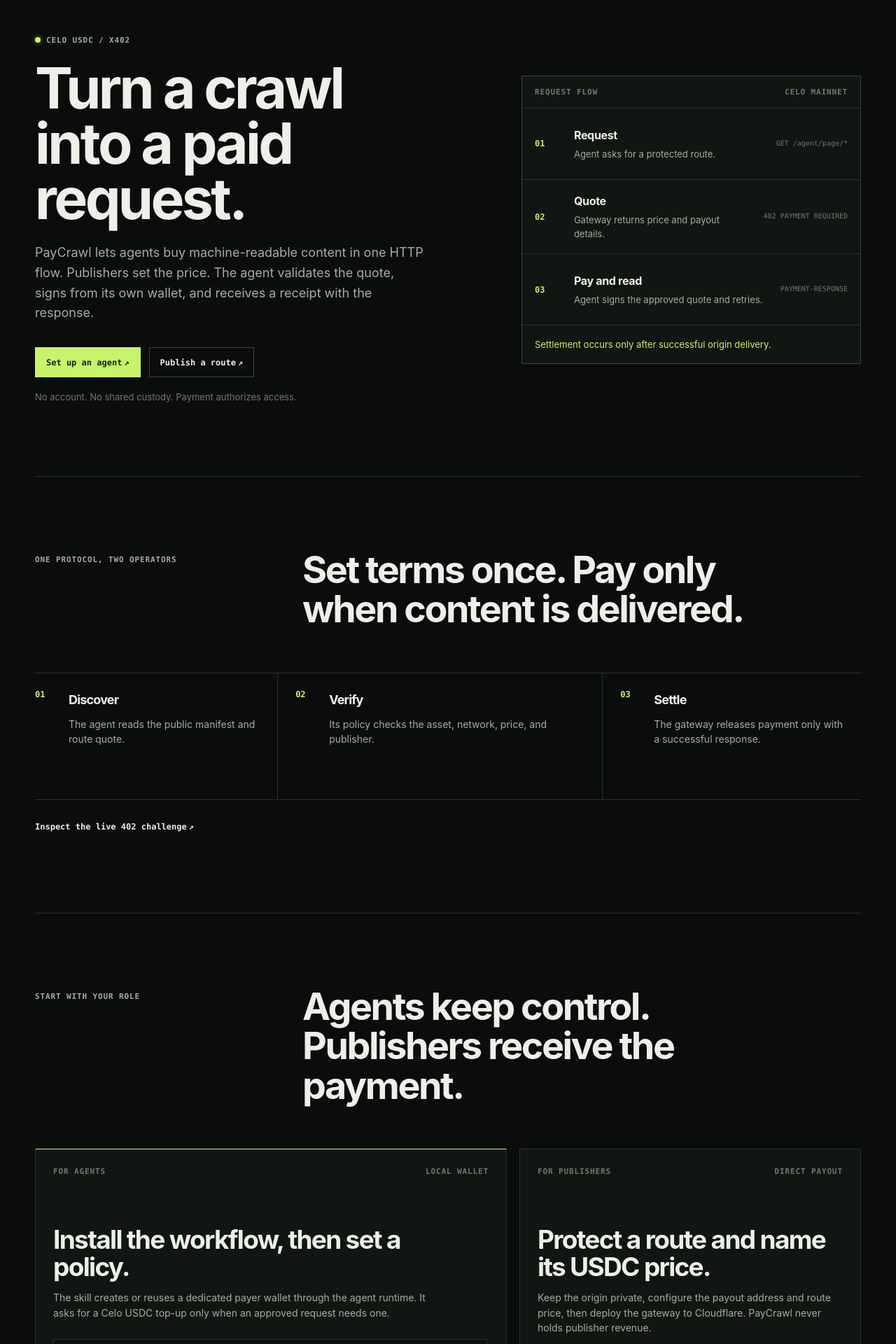
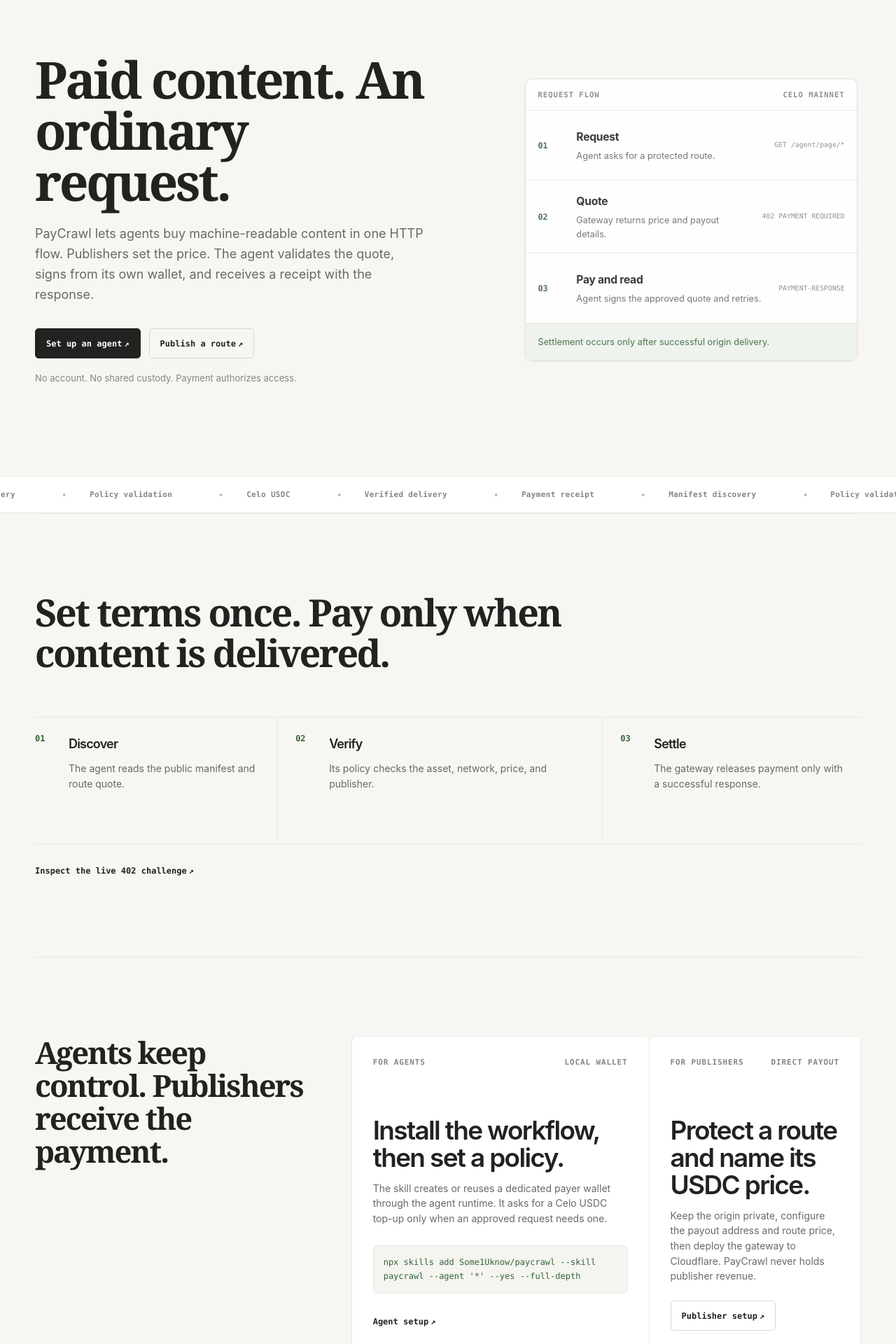
Before and after one commit to Some1Uknow/paycrawl, a Next.js app in the folder apps/web/: page / in a window 1280 px wide. Shown: the part 120-2040 px from the top of the page at 70% size. Built offline with nearby package versions, Linux system fonts and the light colour scheme; no server answers.

Commit message:
feat(web): refine light editorial experience

```diff
--- a/apps/web/app/globals.css
+++ b/apps/web/app/globals.css
@@ -1,18 +1,21 @@
 :root {
-  --canvas: #0a0d0b;
-  --surface: #111612;
-  --surface-raised: #171d18;
-  --line: #2a332c;
-  --line-strong: #3a473d;
-  --text: #edf0e9;
-  --text-muted: #a4ada2;
-  --text-faint: #6f796f;
-  --signal: #c8f36b;
-  --signal-ink: #17200d;
-  --danger: #f2a58c;
-  --mono: "SFMono-Regular", Consolas, "Liberation Mono", Menlo, monospace;
-  --sans: Inter, ui-sans-serif, system-ui, -apple-system, BlinkMacSystemFont,
-    "Segoe UI", sans-serif;
+  --canvas: #f7f6f3;
+  --surface: #ffffff;
+  --surface-raised: #f1f0ec;
+  --line: #eae8e2;
+  --line-strong: #dad7d0;
+  --text: #20231f;
+  --text-muted: #666b63;
+  --text-faint: #85877f;
+  --signal: #346538;
+  --signal-pale: #edf3ec;
+  --signal-ink: #ffffff;
+  --danger: #9f2f2d;
+  --mono:
+    "Geist Mono", "SFMono-Regular", Consolas, "Liberation Mono", Menlo,
+    monospace;
+  --sans: Satoshi, "SF Pro Display", "Helvetica Neue", Arial, sans-serif;
+  --serif: Newsreader, "Iowan Old Style", Georgia, serif;
   --page: min(1180px, calc(100% - 48px));
 }
 
@@ -34,6 +37,12 @@
   font-size: 16px;
   line-height: 1.55;
   text-rendering: optimizeLegibility;
+}
+
+.site-shell {
+  width: 100%;
+  max-width: 100%;
+  overflow: clip;
 }
 
 a {
@@ -196,7 +205,7 @@
   height: 8px;
   border-radius: 999px;
   background: var(--signal);
-  box-shadow: 0 0 0 4px rgb(200 243 107 / 9%);
+  box-shadow: 0 0 0 4px rgb(52 101 56 / 8%);
 }
 
 h1,
@@ -210,15 +219,16 @@
 h2,
 h3 {
   color: var(--text);
-  font-weight: 650;
+  font-weight: 600;
   letter-spacing: -0.045em;
 }
 
 h1 {
-  max-width: 660px;
+  max-width: 780px;
   margin-bottom: 24px;
-  font-size: clamp(46px, 6.3vw, 88px);
-  line-height: 0.98;
+  font-family: var(--serif);
+  font-size: clamp(52px, 5.7vw, 78px);
+  line-height: 1;
 }
 
 .hero-lede {
@@ -244,20 +254,23 @@
   min-height: 43px;
   padding: 0 15px;
   border: 1px solid transparent;
+  border-radius: 5px;
   font: 700 12px/1 var(--mono);
-  transition: background-color 160ms ease, border-color 160ms ease,
+  transition:
+    background-color 160ms ease,
+    border-color 160ms ease,
     color 160ms ease;
 }
 
 .button-primary {
-  background: var(--signal);
-  border-color: var(--signal);
-  color: var(--signal-ink);
+  background: var(--text);
+  border-color: var(--text);
+  color: #ffffff;
 }
 
 .button-primary:hover {
-  background: #d8ff8e;
-  border-color: #d8ff8e;
+  background: #3a3d38;
+  border-color: #3a3d38;
 }
 
 .button-secondary {
@@ -280,6 +293,8 @@
   position: relative;
   border: 1px solid var(--line-strong);
   background: var(--surface);
+  border-radius: 10px;
+  box-shadow: 0 2px 8px rgb(32 35 31 / 3%);
 }
 
 .panel-topline {
@@ -342,8 +357,49 @@
 
 .panel-rule {
   padding: 17px 18px;
+  background: var(--signal-pale);
   color: var(--signal);
   font-size: 13px;
+}
+
+.protocol-marquee {
+  width: 100%;
+  overflow: hidden;
+  border-top: 1px solid var(--line);
+  border-bottom: 1px solid var(--line);
+  background: var(--surface);
+}
+
+.protocol-marquee > div {
+  display: flex;
+  width: max-content;
+  animation: protocol-marquee 36s linear infinite;
+}
+
+.protocol-marquee span {
+  display: inline-flex;
+  align-items: center;
+  min-height: 51px;
+  padding: 0 34px;
+  color: var(--text-faint);
+  font: 600 11px/1 var(--mono);
+  letter-spacing: 0.03em;
+  white-space: nowrap;
+}
+
+.protocol-marquee span::before {
+  width: 4px;
+  height: 4px;
+  margin-right: 34px;
+  border-radius: 50%;
+  background: #a9c6ab;
+  content: "";
+}
+
+@keyframes protocol-marquee {
+  to {
+    transform: translateX(-50%);
+  }
 }
 
 .landing-flow,
@@ -354,18 +410,17 @@
 }
 
 .section-heading {
-  display: grid;
-  grid-template-columns: minmax(160px, 0.3fr) minmax(0, 0.7fr);
-  gap: 40px;
-  align-items: start;
+  display: block;
+  max-width: 800px;
   margin-bottom: 62px;
 }
 
 .section-heading h2 {
-  max-width: 650px;
-  margin: -7px 0 0;
+  max-width: 800px;
+  margin: 0;
+  font-family: var(--serif);
   font-size: clamp(30px, 4.2vw, 54px);
-  line-height: 1.05;
+  line-height: 1.08;
 }
 
 .flow-list {
@@ -420,21 +475,71 @@
   margin-top: 30px;
 }
 
+.operator-paths {
+  display: grid;
+  grid-template-columns: minmax(0, 0.36fr) minmax(0, 0.64fr);
+  gap: 42px;
+  align-items: start;
+}
+
+.operator-paths .section-heading {
+  grid-column: 1;
+  margin: 0;
+}
+
+.operator-paths .section-heading h2 {
+  font-size: clamp(30px, 3.4vw, 48px);
+}
+
 .operator-grid {
+  grid-column: 2;
   display: grid;
-  grid-template-columns: 1.16fr 0.84fr;
-  gap: 18px;
+  grid-template-columns: repeat(12, minmax(0, 1fr));
+  grid-auto-flow: dense;
+  gap: 0;
 }
 
 .operator-card {
-  min-height: 390px;
-  padding: 25px;
-  border: 1px solid var(--line);
+  min-height: 430px;
+  padding: 30px;
+  border: 1px solid #eaeaea;
+  border-radius: 8px;
   background: var(--surface);
+  transition:
+    border-color 200ms ease,
+    box-shadow 200ms ease,
+    transform 200ms ease;
+}
+
+.operator-card:hover {
+  border-color: #c9ccc4;
+  box-shadow: 0 2px 8px rgb(32 35 31 / 4%);
+  transform: translateY(-2px);
 }
 
 .operator-agent {
-  border-top-color: var(--signal);
+  grid-column: span 7;
+  border-right: 0;
+}
+
+.operator-publisher {
+  grid-column: span 5;
+}
+
+.operator-agent:hover {
+  grid-column: span 8;
+}
+
+.operator-agent:hover + .operator-publisher {
+  grid-column: span 4;
+}
+
+.operator-publisher:hover {
+  grid-column: span 6;
+}
+
+.operator-grid:has(.operator-publisher:hover) .operator-agent {
+  grid-column: span 6;
 }
 
 .operator-card-topline {
@@ -465,7 +570,8 @@
   margin: 27px 0 26px;
   overflow-x: auto;
   border: 1px solid var(--line);
-  background: #0c100d;
+  border-radius: 6px;
+  background: #f4f4f0;
   color: var(--signal);
   font: 12px/1.65 var(--mono);
   white-space: pre-wrap;
@@ -484,6 +590,7 @@
 
 .live-console {
   border: 1px solid var(--line-strong);
+  border-radius: 10px;
   background: var(--surface);
 }
 
@@ -509,8 +616,9 @@
 .status-chip {
   flex: 0 0 auto;
   padding: 7px 8px;
-  border: 1px solid #597426;
-  background: #1b2511;
+  border: 1px solid #c6d8c6;
+  border-radius: 999px;
+  background: var(--signal-pale);
   color: var(--signal);
   font: 650 10px/1 var(--mono);
   letter-spacing: 0.04em;
@@ -518,14 +626,14 @@
 }
 
 .status-chip.pending {
-  border-color: var(--line-strong);
-  background: transparent;
-  color: var(--text-muted);
+  border-color: #ddd9cf;
+  background: #fbf3db;
+  color: #956400;
 }
 
 .status-chip.offline {
-  border-color: #724436;
-  background: #241512;
+  border-color: #f0c9c9;
+  background: #fdebeb;
   color: var(--danger);
 }
 
@@ -592,7 +700,10 @@
 
 .receipt {
   display: grid;
-  grid-template-columns: minmax(160px, 1.2fr) minmax(90px, 0.5fr) minmax(180px, 1fr) 18px;
+  grid-template-columns: minmax(160px, 1.2fr) minmax(90px, 0.5fr) minmax(
+      180px,
+      1fr
+    ) 18px;
   gap: 20px;
   align-items: center;
   min-height: 56px;
@@ -600,11 +711,13 @@
   border-bottom: 1px solid var(--line);
   color: var(--text-muted);
   font: 11px/1.35 var(--mono);
-  transition: background-color 160ms ease, color 160ms ease;
+  transition:
+    background-color 160ms ease,
+    color 160ms ease;
 }
 
 .receipt:hover {
-  background: var(--surface-raised);
+  background: #fafaf8;
   color: var(--text);
 }
 
@@ -637,6 +750,7 @@
 
 .reference-header h1 {
   margin: -5px 0 -8px;
+  font-family: var(--serif);
   font-size: clamp(46px, 6vw, 76px);
 }
 
@@ -733,6 +847,7 @@
 .reference-content h2 {
   max-width: 650px;
   margin-bottom: 20px;
+  font-family: var(--serif);
   font-size: clamp(29px, 3.7vw, 45px);
   line-height: 1.06;
 }
@@ -767,7 +882,7 @@
 .reference-content code {
   padding: 2px 4px;
   background: var(--surface-raised);
-  color: #d7e6bb;
+  color: #466447;
   font-size: 0.85em;
 }
 
@@ -803,8 +918,8 @@
   gap: 16px;
   padding: 17px 18px;
   border-left: 2px solid var(--signal);
-  background: #131b10;
-  color: #c9d8b9;
+  background: var(--signal-pale);
+  color: #466447;
   font-size: 14px;
 }
 
@@ -821,8 +936,9 @@
   margin: 17px 0 25px;
   overflow-x: auto;
   border: 1px solid var(--line-strong);
-  background: #0c100d;
-  color: #dce9c6;
+  border-radius: 6px;
+  background: #f4f4f0;
+  color: #465e47;
   font: 12px/1.7 var(--mono);
   white-space: pre-wrap;
   overflow-wrap: anywhere;
@@ -839,6 +955,7 @@
   margin-top: 26px;
   overflow-x: auto;
   border: 1px solid var(--line-strong);
+  border-radius: 8px;
 }
 
 table {
@@ -898,6 +1015,7 @@
 .registration-card h1 {
   max-width: 650px;
   margin-bottom: 22px;
+  font-family: var(--serif);
   font-size: clamp(40px, 5.5vw, 68px);
 }
 
@@ -986,6 +1104,24 @@
   .flow-list,
   .operator-grid {
     grid-template-columns: 1fr;
+  }
+
+  .operator-paths {
+    display: block;
+  }
+
+  .operator-paths .section-heading {
+    margin-bottom: 42px;
+  }
+
+  .operator-agent,
+  .operator-publisher,
+  .operator-agent:hover,
+  .operator-agent:hover + .operator-publisher,
+  .operator-publisher:hover,
+  .operator-grid:has(.operator-publisher:hover) .operator-agent {
+    grid-column: 1;
+    border-right: 1px solid #eaeaea;
   }
 
   .flow-list li,
@@ -1195,4 +1331,8 @@
     scroll-behavior: auto !important;
     transition-duration: 0.01ms !important;
   }
+
+  .protocol-marquee > div {
+    animation-play-state: paused;
+  }
 }
--- a/apps/web/app/page.tsx
+++ b/apps/web/app/page.tsx
@@ -1,4 +1,5 @@
 import { LiveMetrics } from "../components/live-metrics";
+import { MotionReveal, PinnedGallery } from "../components/motion";
 import { SiteFooter, SiteNav } from "../components/site-chrome";
 
 export const revalidate = 300;
@@ -7,7 +8,7 @@
 
 export default function Home(): React.ReactElement {
   return (
-    <main id="main-content">
+    <main className="site-shell" id="main-content">
       <SiteNav
         links={[
           { href: "#how-it-works", label: "How it works" },
@@ -17,16 +18,15 @@
         action={{ href: "/docs", label: "Read the docs" }}
       />
 
+      <MotionReveal className="motion-section">
         <section className="hero landing-hero" id="top">
-        <div className="hero-copy">
-          <p className="eyebrow hero-kicker">
-            <span className="signal" aria-hidden="true" /> Celo USDC / x402
-          </p>
-          <h1>Turn a crawl into a paid request.</h1>
+          <div className="hero-copy" data-reveal>
+            <h1>Paid content. An ordinary request.</h1>
             <p className="hero-lede">
-            PayCrawl lets agents buy machine-readable content in one HTTP flow.
-            Publishers set the price. The agent validates the quote, signs from
-            its own wallet, and receives a receipt with the response.
+              PayCrawl lets agents buy machine-readable content in one HTTP
+              flow. Publishers set the price. The agent validates the quote,
+              signs from its own wallet, and receives a receipt with the
+              response.
             </p>
             <div className="hero-actions">
               <a className="button button-primary" href="/docs#agent">
@@ -41,10 +41,15 @@
             </p>
           </div>
 
-        <div className="protocol-panel" aria-label="PayCrawl payment sequence">
+          <div
+            className="protocol-panel"
+            aria-label="PayCrawl payment sequence"
+            data-motion-media
+            data-reveal
+          >
             <div className="panel-topline">
-            <span>REQUEST FLOW</span>
-            <span>CELO MAINNET</span>
+              <span>Request flow</span>
+              <span>Celo mainnet</span>
             </div>
             <ol className="protocol-steps">
               <li>
@@ -77,10 +82,29 @@
             </div>
           </div>
         </section>
+      </MotionReveal>
 
-      <section className="landing-flow" id="how-it-works">
+      <div
+        className="protocol-marquee"
+        aria-label="PayCrawl protocol capabilities"
+      >
+        <div>
+          <span>Manifest discovery</span>
+          <span>Policy validation</span>
+          <span>Celo USDC</span>
+          <span>Verified delivery</span>
+          <span>Payment receipt</span>
+          <span aria-hidden="true">Manifest discovery</span>
+          <span aria-hidden="true">Policy validation</span>
+          <span aria-hidden="true">Celo USDC</span>
+          <span aria-hidden="true">Verified delivery</span>
+          <span aria-hidden="true">Payment receipt</span>
+        </div>
+      </div>
+
+      <MotionReveal className="motion-section">
+        <section className="landing-flow" id="how-it-works" data-reveal>
           <div className="section-heading">
-          <p className="eyebrow">One protocol, two operators</p>
             <h2>Set terms once. Pay only when content is delivered.</h2>
           </div>
           <ol className="flow-list">
@@ -95,14 +119,18 @@
               <span>02</span>
               <div>
                 <h3>Verify</h3>
-              <p>Its policy checks the asset, network, price, and publisher.</p>
+                <p>
+                  Its policy checks the asset, network, price, and publisher.
+                </p>
               </div>
             </li>
             <li>
               <span>03</span>
               <div>
                 <h3>Settle</h3>
-              <p>The gateway releases payment only with a successful response.</p>
+                <p>
+                  The gateway releases payment only with a successful response.
+                </p>
               </div>
             </li>
           </ol>
@@ -115,14 +143,15 @@
             Inspect the live 402 challenge <span aria-hidden="true">↗</span>
           </a>
         </section>
+      </MotionReveal>
 
+      <PinnedGallery className="operator-motion">
         <section className="operator-paths" id="start">
-        <div className="section-heading">
-          <p className="eyebrow">Start with your role</p>
+          <div className="section-heading" data-gallery-heading>
             <h2>Agents keep control. Publishers receive the payment.</h2>
           </div>
           <div className="operator-grid">
-          <article className="operator-card operator-agent">
+            <article className="operator-card operator-agent" data-motion-media>
               <div className="operator-card-topline">
                 <span>FOR AGENTS</span>
                 <span>LOCAL WALLET</span>
@@ -134,13 +163,20 @@
                 approved request needs one.
               </p>
               <pre className="operator-code">
-              <code>{"npx skills add Some1Uknow/paycrawl --skill paycrawl --agent '*' --yes --full-depth"}</code>
+                <code>
+                  {
+                    "npx skills add Some1Uknow/paycrawl --skill paycrawl --agent '*' --yes --full-depth"
+                  }
+                </code>
               </pre>
               <a className="text-link" href="/docs#agent">
                 Agent setup <span aria-hidden="true">↗</span>
               </a>
             </article>
-          <article className="operator-card operator-publisher">
+            <article
+              className="operator-card operator-publisher"
+              data-motion-media
+            >
               <div className="operator-card-topline">
                 <span>FOR PUBLISHERS</span>
                 <span>DIRECT PAYOUT</span>
@@ -157,10 +193,13 @@
             </article>
           </div>
         </section>
+      </PinnedGallery>
 
-      <section id="live" className="live-wrap">
+      <MotionReveal className="motion-section">
+        <section id="live" className="live-wrap" data-reveal>
           <LiveMetrics />
         </section>
+      </MotionReveal>
 
       <SiteFooter />
     </main>
--- /dev/null
+++ b/apps/web/components/motion.tsx
@@ -0,0 +1,108 @@
+"use client";
+
+import { useGSAP } from "@gsap/react";
+import { gsap } from "gsap";
+import { ScrollTrigger } from "gsap/ScrollTrigger";
+import { useRef } from "react";
+
+gsap.registerPlugin(ScrollTrigger);
+
+type MotionProps = {
+  children: React.ReactNode;
+  className?: string;
+};
+
+export function MotionReveal({
+  children,
+  className,
+}: MotionProps): React.ReactElement {
+  const root = useRef<HTMLDivElement>(null);
+
+  useGSAP(
+    () => {
+      if (window.matchMedia("(prefers-reduced-motion: reduce)").matches) return;
+
+      const items = gsap.utils.toArray<HTMLElement>("[data-reveal]");
+      gsap.fromTo(
+        items,
+        { autoAlpha: 0, y: 14 },
+        {
+          autoAlpha: 1,
+          y: 0,
+          duration: 0.68,
+          ease: "power3.out",
+          stagger: 0.08,
+          scrollTrigger: {
+            trigger: root.current,
+            start: "top 82%",
+            once: true,
+          },
+        },
+      );
+
+      const media = gsap.utils.toArray<HTMLElement>("[data-motion-media]");
+      media.forEach((element) => {
+        gsap.fromTo(
+          element,
+          { autoAlpha: 0.76, scale: 0.96 },
+          {
+            autoAlpha: 1,
+            scale: 1,
+            ease: "none",
+            scrollTrigger: {
+              trigger: element,
+              start: "top 88%",
+              end: "bottom 24%",
+              scrub: 0.35,
+            },
+          },
+        );
+      });
+    },
+    { scope: root },
+  );
+
+  return (
+    <div ref={root} className={className}>
+      {children}
+    </div>
+  );
+}
+
+export function PinnedGallery({
+  children,
+  className,
+}: MotionProps): React.ReactElement {
+  const root = useRef<HTMLDivElement>(null);
+
+  useGSAP(
+    () => {
+      if (window.matchMedia("(prefers-reduced-motion: reduce)").matches) return;
+
+      const heading = root.current?.querySelector<HTMLElement>(
+        "[data-gallery-heading]",
+      );
+      if (!heading) return;
+
+      const mediaQuery = gsap.matchMedia();
+      mediaQuery.add("(min-width: 841px)", () => {
+        ScrollTrigger.create({
+          trigger: root.current,
+          start: "top 112px",
+          end: "bottom bottom",
+          pin: heading,
+          pinSpacing: false,
+        });
+      });
+
+      return () => mediaQuery.revert();
+    },
+    { scope: root },
+  );
+
+  return (
+    <div ref={root} className={className}>
+      {children}
+    </div>
+  );
+}
--- a/apps/web/package.json
+++ b/apps/web/package.json
@@ -11,7 +11,9 @@
   },
   "dependencies": {
     "@celo/attribution-tags": "^0.3.0",
+    "@gsap/react": "^2.1.2",
     "@paycrawl/shared": "workspace:*",
+    "gsap": "^3.15.0",
     "next": "^15.4.5",
     "react": "^19.1.0",
     "react-dom": "^19.1.0"
```
Also changed, not shown: apps/web/app/docs/page.tsx (+27 -23 lines), apps/web/app/register-agent/page.tsx (+5 -2 lines), 1 other file (tests, documents, lock files or other folders). Lines whose indentation alone changed are shown as unchanged.
